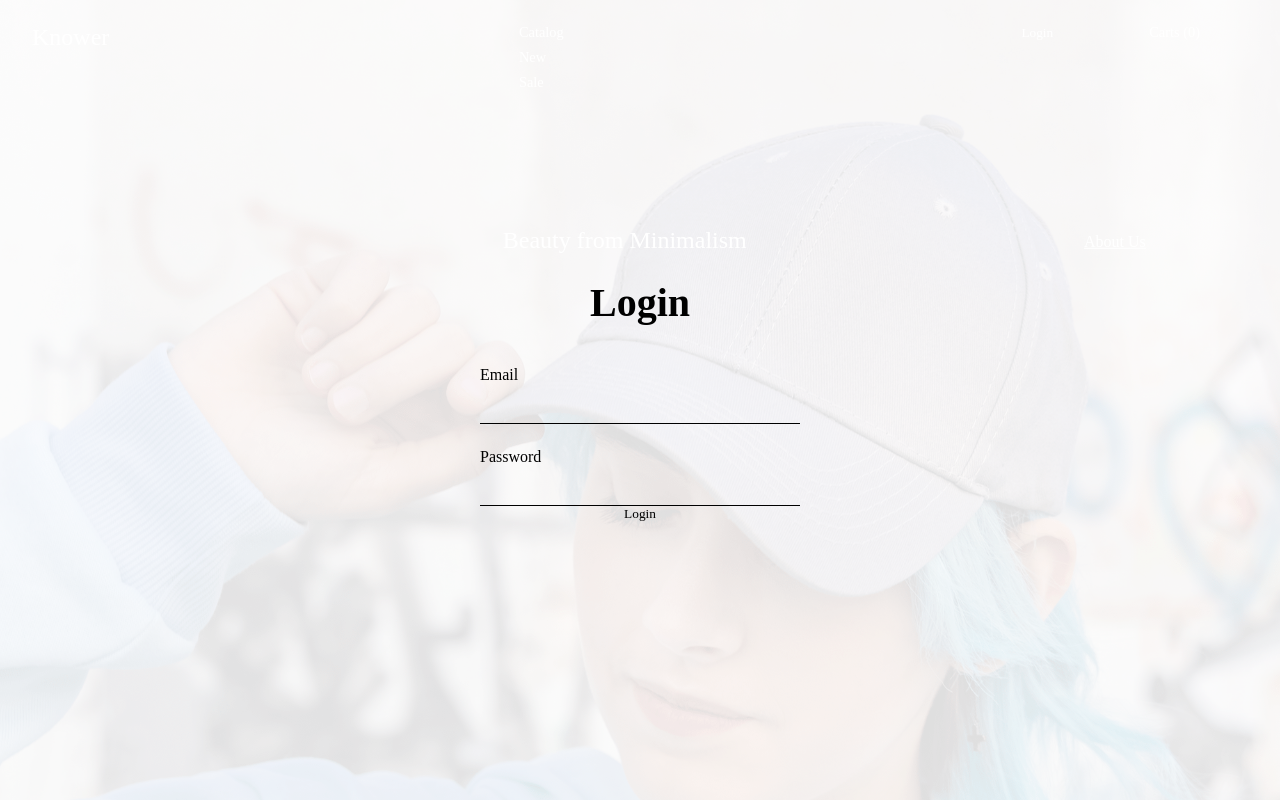
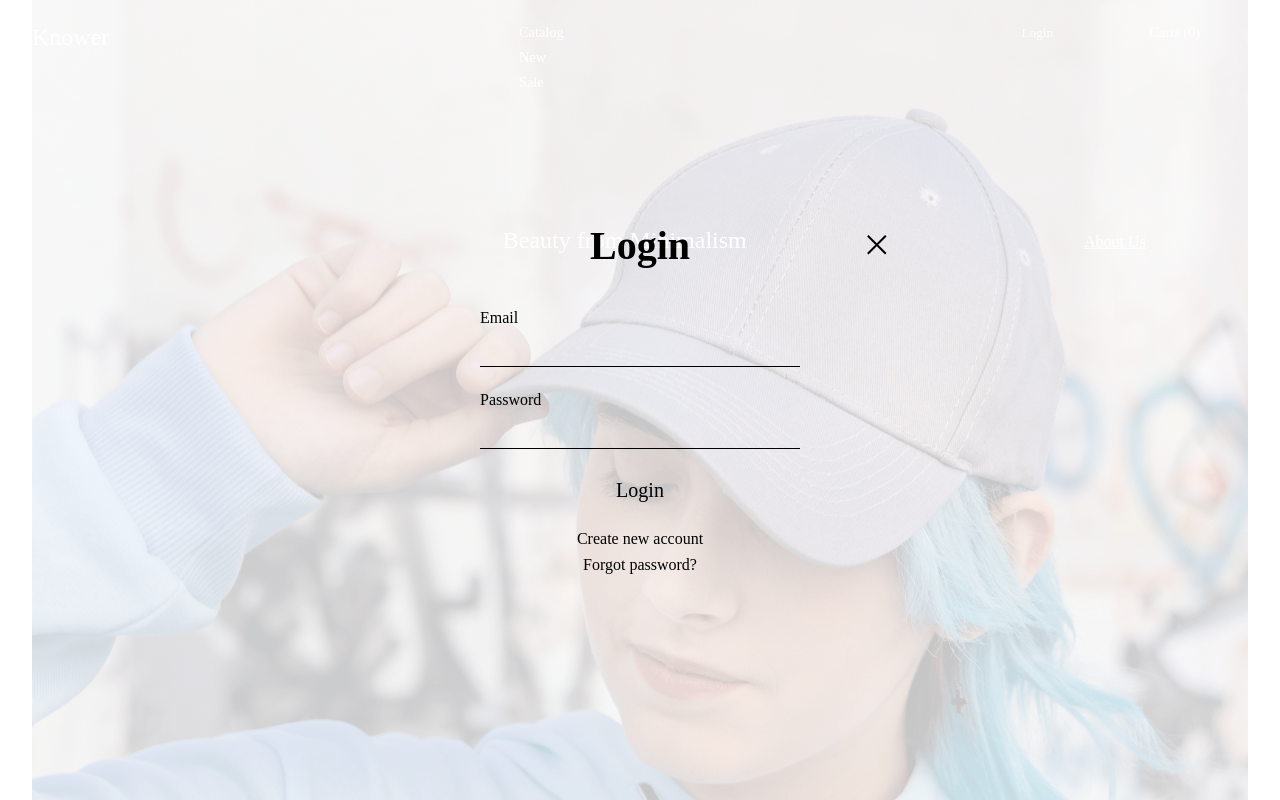
Before and after one commit to donghhan/knower-client, a React (Create React App) app: page / in a window 1280 px wide. Both pictures are taken after a click on the button "Login". Built offline with nearby package versions, Linux system fonts and the light colour scheme.

Commit message:
Login screen auto close editing

```diff
--- a/package.json
+++ b/package.json
@@ -52,6 +52,7 @@
     "@types/dotenv": "^8.2.0",
     "@types/react-modal": "^3.13.1",
     "@types/react-router-dom": "^5.3.3",
-    "@types/styled-components": "^5.1.25"
+    "@types/styled-components": "^5.1.25",
+    "react-icons": "^4.4.0"
   }
 }
--- a/src/Components/Layout.tsx
+++ b/src/Components/Layout.tsx
@@ -18,4 +18,5 @@ export default function Layout({ children }: ILayout) {
 const Container = styled.main`
   width: 100%;
   min-height: 100vh;
+  padding: 0 2rem;
 `;
--- a/src/Components/Navbar.tsx
+++ b/src/Components/Navbar.tsx
@@ -1,28 +1,23 @@
 import React, { useContext, useState } from "react";
 import styled from "styled-components";
-import { Link, useLocation, NavLink } from "react-router-dom";
+import { Link, useLocation, NavLink, useNavigate } from "react-router-dom";
 import { Path } from "../Utils/path";
-import { PageOpenToggleContext } from "../Context/AuthContext";
 import LoginPage from "../Pages/Auth/LoginPage";
 import Modal from "react-modal";
+import { GrClose } from "react-icons/gr";
 
 export default function Navbar() {
-  // Login page open toggle
-  // const { toggleOpen, toggleWindowOpen } = useContext(PageOpenToggleContext);
-  // const handleLoginPageToggle = (e: React.MouseEvent<HTMLButtonElement>) => {
-  //   e.preventDefault();
-  //   toggleWindowOpen?.();
-  // };
+  // Link font color set to be black if navigating other than Home page
+  let { pathname } = useLocation();
+  const isHome = pathname === Path.Home;
 
-  // Login page open toggle open shit
+  // Login modal page toggle
+  const navigate = useNavigate();
+  console.log(navigate);
   const [toggleModal, setToggleModal] = useState<boolean>(false);
   const handleLoginModal = () => {
     setToggleModal(!toggleModal);
   };
-
-  // Link font color set to be black if navigating other than Home page
-  let { pathname } = useLocation();
-  const isHome = pathname === Path.Home;
 
   return (
     <>
@@ -64,7 +59,10 @@ export default function Navbar() {
           </ul>
         </Nav>
       </Header>
-      <StyledModal isOpen={toggleModal} closeTimeoutMS={2000}>
+      <StyledModal isOpen={toggleModal} closeTimeoutMS={1000}>
+        <CloseModalButton onClick={handleLoginModal}>
+          <GrClose />
+        </CloseModalButton>
         <LoginPage />
       </StyledModal>
     </>
@@ -127,3 +125,13 @@ const LoginLink = styled.button<{ $isHome: boolean }>`
 const StyledModal = styled(Modal)`
   background: transparent;
 `;
+
+const CloseModalButton = styled(GrClose)`
+  position: absolute;
+  top: 30%;
+  right: 30%;
+  transform: translate(-30%, -30%);
+  font-size: 1.5rem;
+  cursor: pointer;
+  z-index: 100;
+`;
--- /dev/null
+++ b/src/Pages/AboutUsPage.tsx
@@ -0,0 +1,5 @@
+import styled from "styled-components";
+
+export default function AboutUsPage() {
+  return <h1>This is about us page</h1>;
+}
--- a/src/Pages/Auth/LoginPage.tsx
+++ b/src/Pages/Auth/LoginPage.tsx
@@ -1,9 +1,9 @@
 import React, { useEffect, useState } from "react";
-import { useNavigate } from "react-router-dom";
+import { useNavigate, Link } from "react-router-dom";
 import { useDispatch } from "react-redux";
 import { FieldErrors, useForm } from "react-hook-form";
 import { Path } from "../../Utils/path";
-import styled, { css } from "styled-components";
+import styled from "styled-components";
 import Container from "../../Components/auth/Container";
 import { ILoginForm } from "../../Utils/interface";
 
@@ -56,8 +56,12 @@ export default function LoginPage({ isModalOpen }: ILoginPage) {
             })}
           />
           {errors?.password && <p>{errors?.password?.message}</p>}
-          <button>Login</button>
+          <LoginButton>Login</LoginButton>
         </LoginForm>
+        <UtilWrapper>
+          <StyledLink to={Path.Signup}>Create new account</StyledLink>
+          <StyledLink to="/">Forgot password?</StyledLink>
+        </UtilWrapper>
       </SectionWrapper>
     </LoginWrapper>
   );
@@ -66,7 +70,7 @@ export default function LoginPage({ isModalOpen }: ILoginPage) {
 const LoginWrapper = styled.main`
   width: 100%;
   height: 100vh;
-  background: rgba(255, 255, 255, 0.5);
+  background: rgba(255, 255, 255, 0.1);
   display: flex;
   justify-content: center;
   align-items: center;
@@ -96,3 +100,21 @@ const LoginForm = styled.form`
     }
   }
 `;
+
+const LoginButton = styled.button`
+  margin-top: 1.5em;
+  font-size: 1.25rem;
+`;
+
+const StyledLink = styled(Link)``;
+
+const UtilWrapper = styled.div`
+  display: flex;
+  flex-direction: column;
+  text-align: center;
+  margin-top: 1.5em;
+
+  ${StyledLink} {
+    margin: 0.25em 0;
+  }
+`;
--- a/src/Pages/Home.tsx
+++ b/src/Pages/Home.tsx
@@ -8,7 +8,7 @@ export default function Home() {
   return (
     <HomeSection>
       <IntroTitle>Beauty from Minimalism</IntroTitle>
-      <LearnMoreLink to={Path.Home}>About Us</LearnMoreLink>
+      <LearnMoreLink to={Path.AboutUs}>About Us</LearnMoreLink>
     </HomeSection>
   );
 }
--- a/src/Router.tsx
+++ b/src/Router.tsx
@@ -2,9 +2,10 @@ import { Routes, Route, Navigate } from "react-router-dom";
 import { Path } from "./Utils/path";
 // Pages
 import LoginPage from "./Pages/Auth/LoginPage";
-import Signup from "./Pages/Auth/Signup";
+import Signup from "./Pages/Auth/SignupPage";
 import Home from "./Pages/Home";
 import MyProfile from "./Pages/User/MyProfile";
+import AboutUsPage from "./Pages/AboutUsPage";
 // Components
 import Layout from "./Components/Layout";
 import Navbar from "./Components/Navbar";
@@ -19,6 +20,7 @@ export default function Router() {
           <Route path={Path.Login} element={<LoginPage />} />
           <Route path={Path.Home} element={<Home />} />
           <Route path={Path.Signup} element={<Signup />} />
+          <Route path={Path.AboutUs} element={<AboutUsPage />} />
 
           {/* Protected Routes */}
           <Route path={Path.MyProfile} element={<MyProfile />} />
--- a/src/Utils/path.ts
+++ b/src/Utils/path.ts
@@ -2,6 +2,7 @@ export enum Path {
   Home = "/",
   Login = "/login",
   Signup = "/signup",
+  AboutUs = "/about",
 
   // Products
   ProductByCategory = `/products/:id`,
--- a/src/theme.ts
+++ b/src/theme.ts
@@ -59,19 +59,20 @@ export const GlobalStyles = createGlobalStyle`
     font-family: 'Noto Serif KR', serif;
   }
 
+  // Modal animation
   .ReactModal__Overlay {
     opacity: 0;
-    transform: translateX(-100px);
-    transition: all 500ms ease-in-out;
+    transform: translateY(-100vh);
+    transition: all 1000ms ease-in-out;
   }
 
   .ReactModal__Overlay--after-open {
     opacity: 1;
-    transform: translateX(0px);
+    transform: translateY(0);
   }
 
   .ReactModal__Overlay--before-close {
     opacity: 0;
-    transform: translateX(-100px);
+    transform: translateY(-100vh);
   }
 `;
```
Also changed, not shown: src/Components/OpeningPage.tsx (deleted, +0 -7 lines), src/Context/AuthContext.tsx (deleted, +0 -24 lines), src/Pages/Auth/SignupPage.tsx (renamed from src/Pages/Auth/Signup.tsx), 1 other file (tests, documents, lock files or other folders).
